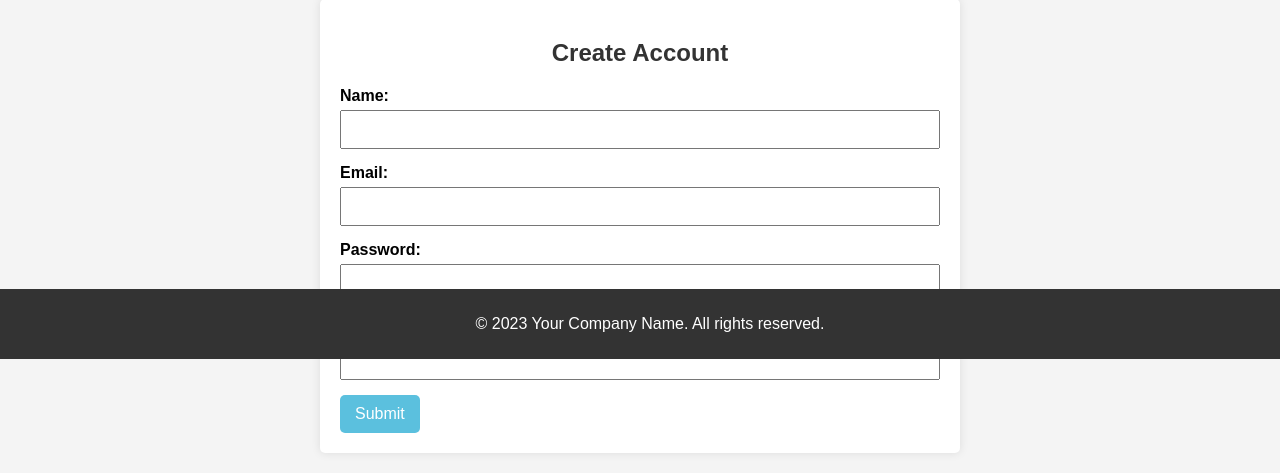
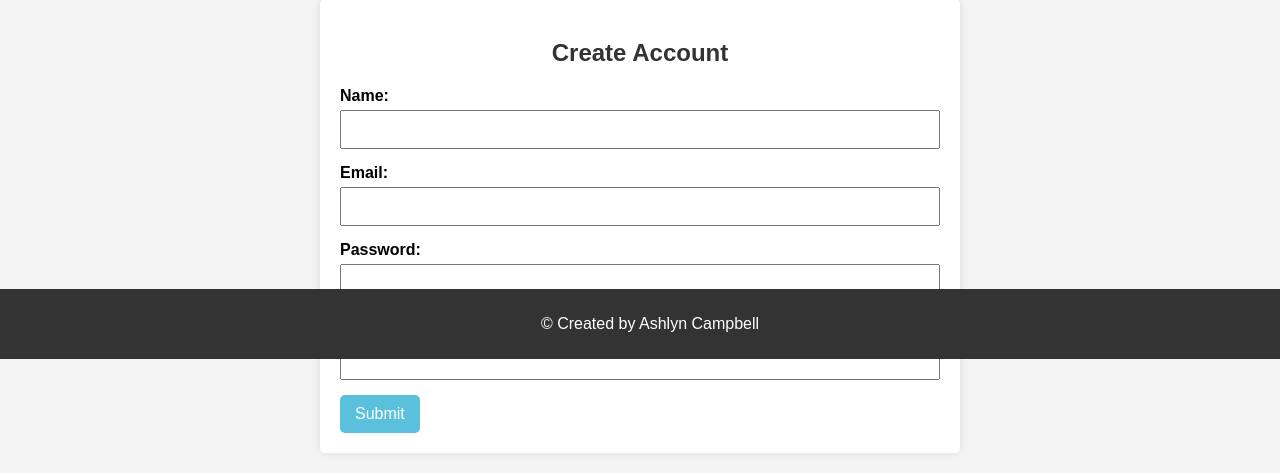
Before and after one commit to ashlynthemitm/MenuMatch, a Flask app: page /account.html in a window 1280 px wide. Shown: the part 441-914 px from the top of the page. Run offline with Flask 2, Linux system fonts and the light colour scheme.

Commit message:
Additional Updates after demp

```diff
--- a/DatabaseConnection.py
+++ b/DatabaseConnection.py
@@ -1,7 +1,6 @@
 from dotenv import load_dotenv
 import mysql.connector
 import os
-import re
 
 class DatabaseConnectionClass():
     def __enter__(self):
--- a/templates/account.html
+++ b/templates/account.html
@@ -151,7 +151,7 @@
     </section>
 
     <footer>
-      <p>&copy; 2023 Your Company Name. All rights reserved.</p>
+      <p>&copy; Created by Ashlyn Campbell</p>
     </footer>
     <script>
       function redirectToUniqueAccountPage() {
```
Also changed, not shown: app.py (+0 -8 lines).
